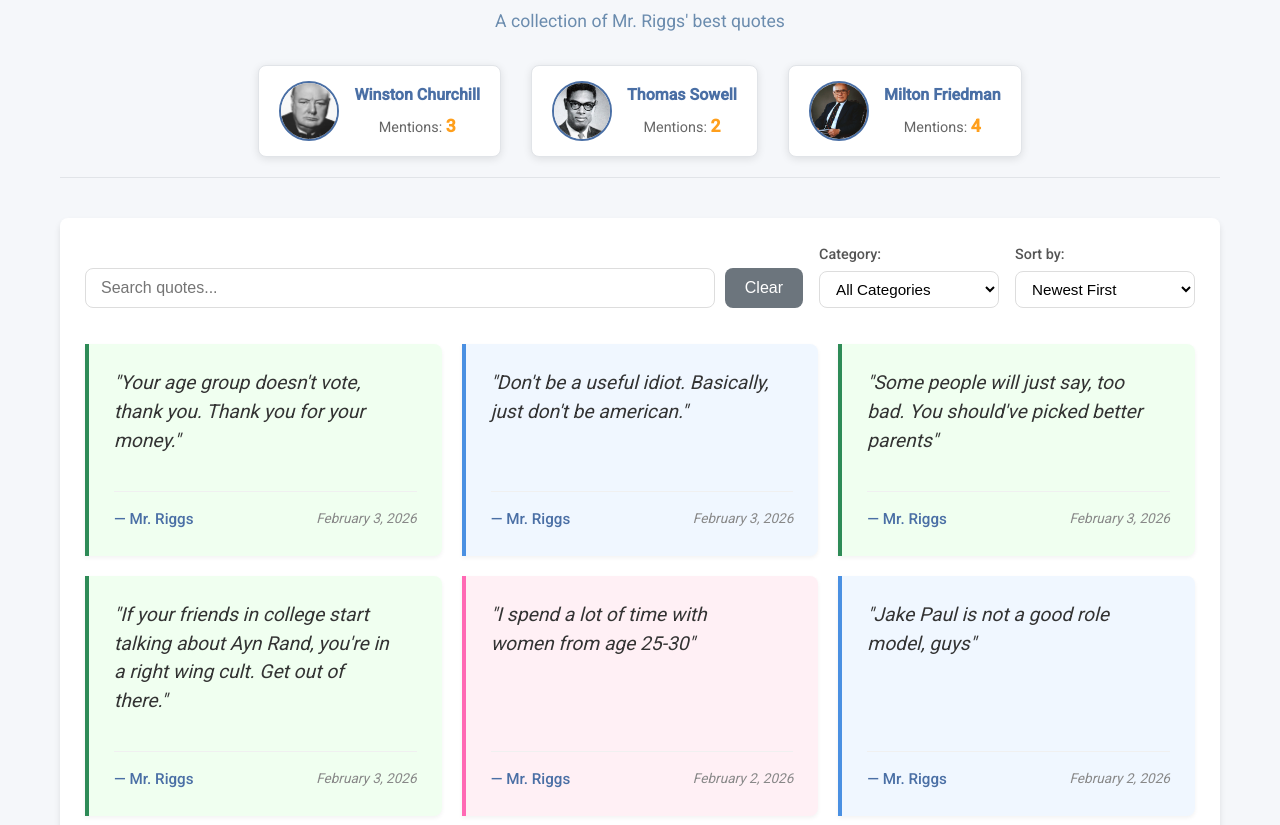
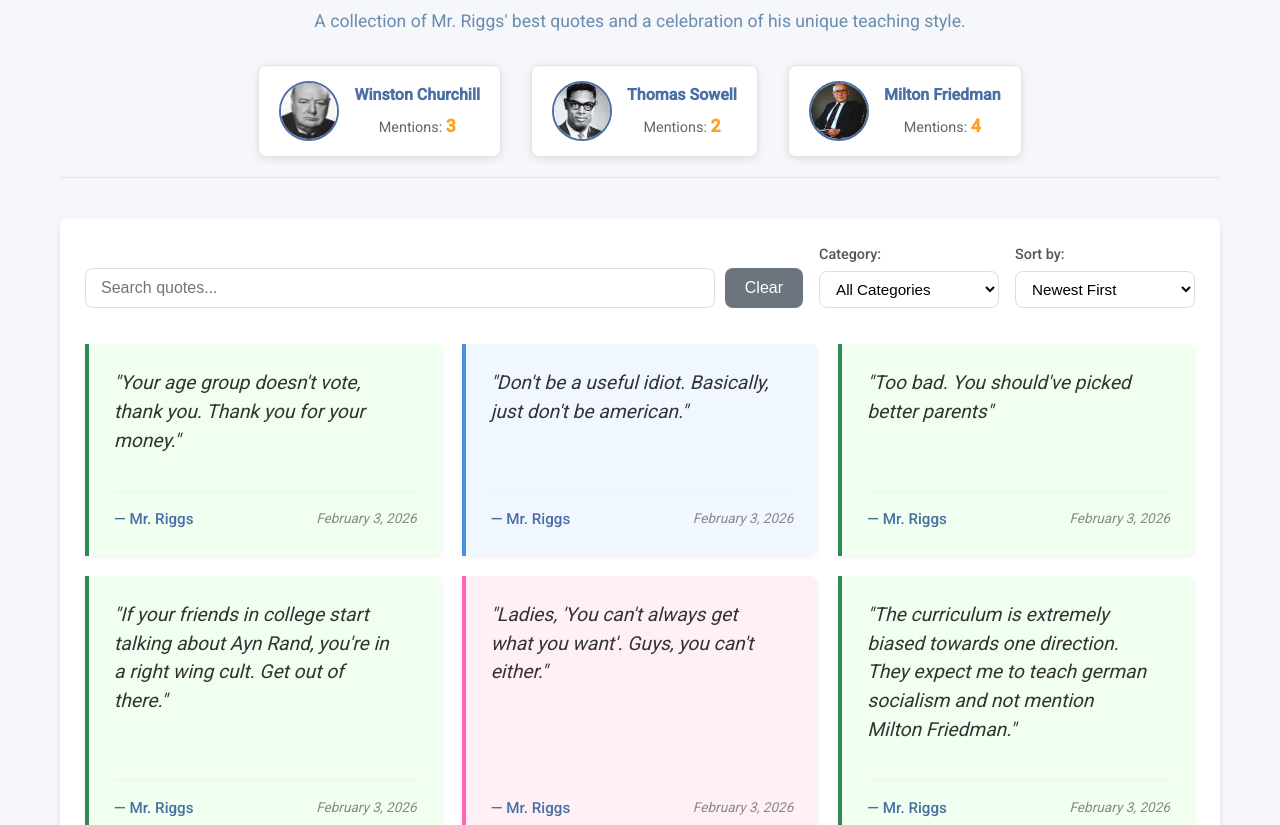
Before and after one commit to LAKSHYAJAIN16/riggsbook, a website: page index.html in a window 1280 px wide. Shown: the part 127-952 px from the top of the page. Drawn offline with nearby package versions, Linux system fonts and the light colour scheme.

Commit message:
fix : new quotes

```diff
--- a/index.html
+++ b/index.html
@@ -13,7 +13,7 @@
     <div class="container">
         <header>
             <h1>The Riggsbook</h1>
-            <p class="subtitle">A collection of Mr. Riggs' best quotes</p>
+            <p class="subtitle">A collection of Mr. Riggs' best quotes and a celebration of his unique teaching style.</p>
             <div class="mention-counters">
                 <div class="counter-card">
                     <img src="winston.png" alt="Winston Churchill" class="person-photo">
--- a/script.js
+++ b/script.js
@@ -80,7 +80,7 @@
     },
     {
         id: 8,
-        text: "Some people will just say, too bad. You should've picked better parents",
+        text: "Too bad. You should've picked better parents",
         author: "Mr. Riggs",
         date: '2026-02-03T09:15:00',
         category: 'based',
@@ -89,6 +89,30 @@
     {
         id: 9,
         text: "If your friends in college start talking about Ayn Rand, you're in a right wing cult. Get out of there.",
+        author: "Mr. Riggs",
+        date: '2026-02-03T09:15:00',
+        category: 'based',
+        tags: ['based']
+    },
+    {
+        id: 10,
+        text: "Ladies, 'You can't always get what you want'. Guys, you can't either.",
+        author: "Mr. Riggs",
+        date: '2026-02-03T09:15:00',
+        category: 'comedy',
+        tags: ['comedy']
+    },
+    {
+        id: 11,
+        text: "The curriculum is extremely biased towards one direction. They expect me to teach german socialism and not mention Milton Friedman.",
+        author: "Mr. Riggs",
+        date: '2026-02-03T09:15:00',
+        category: 'based',
+        tags: ['based']
+    },
+    {
+        id: 12,
+        text: "Thomas Sowell drives lefties crazy, because he's black. So they just don't know what to do with him.",
         author: "Mr. Riggs",
         date: '2026-02-03T09:15:00',
         category: 'based',
```
